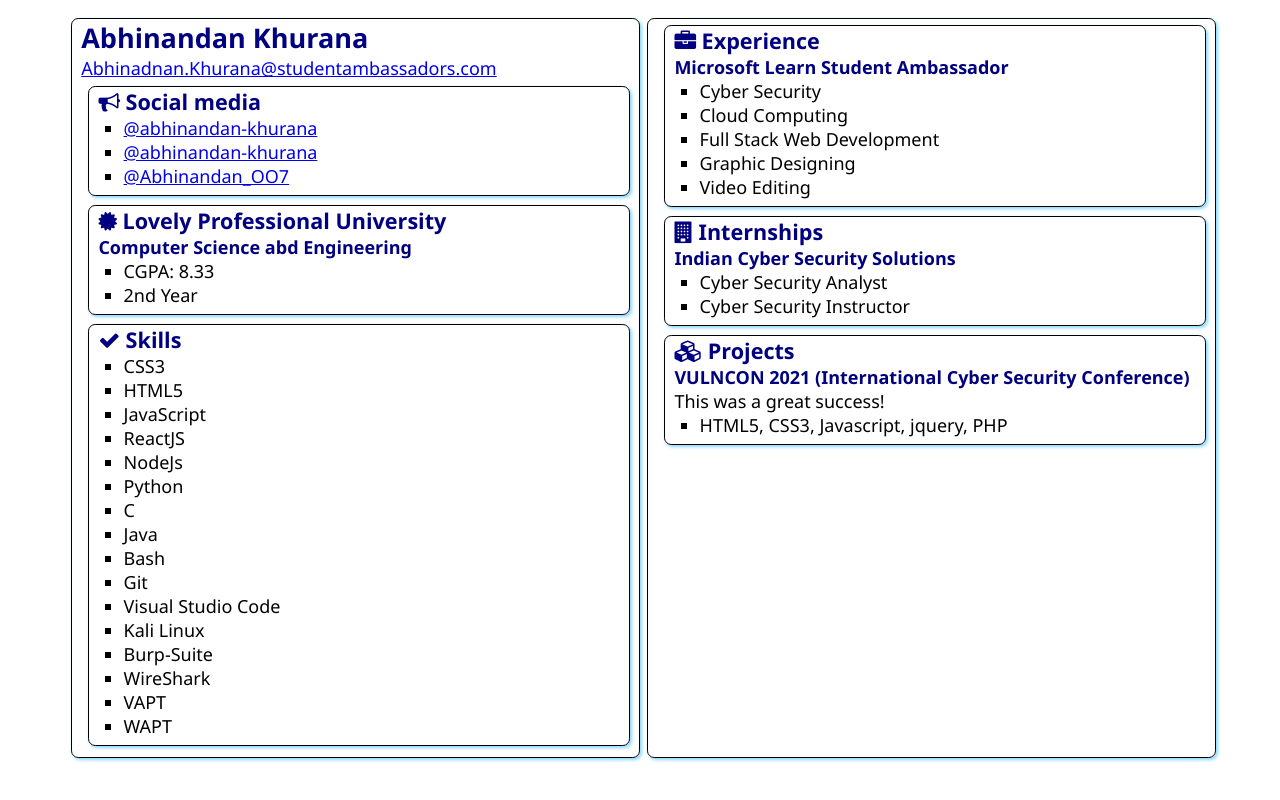
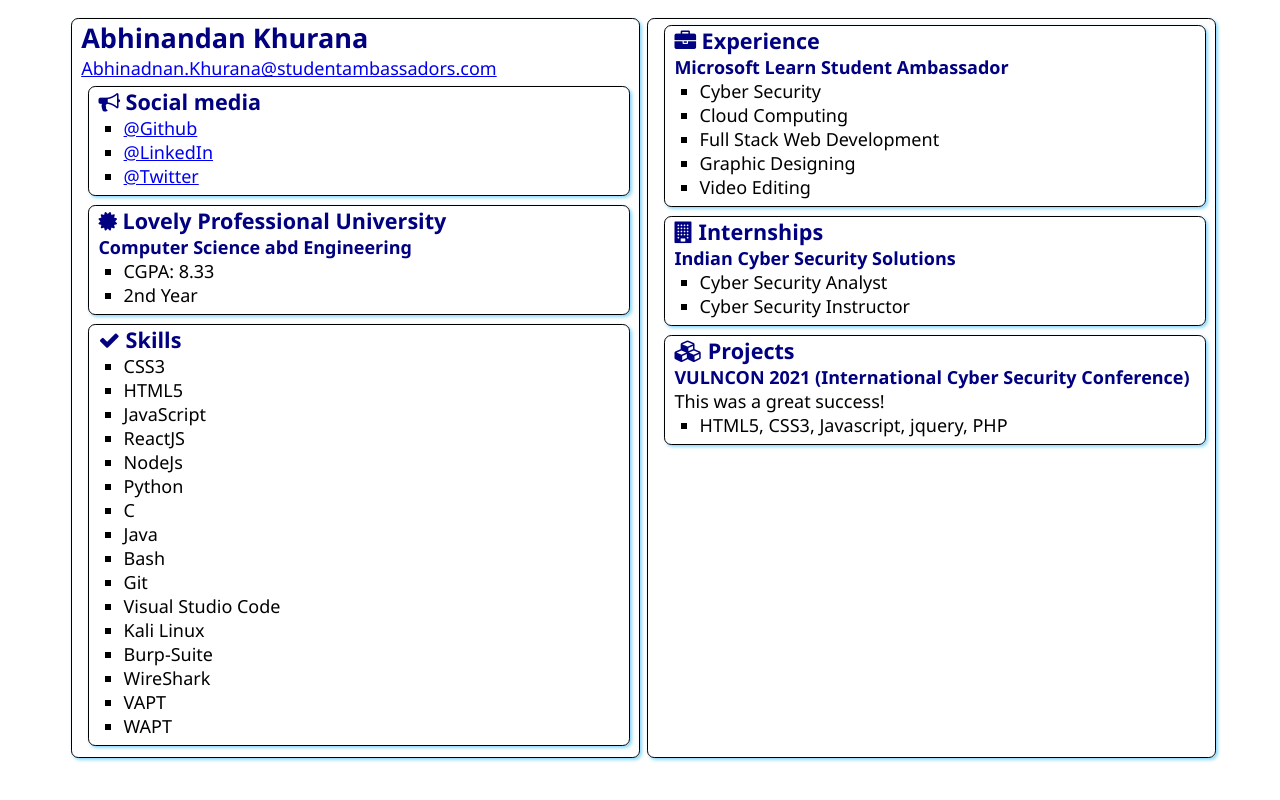
Before and after one commit to Abhinandan-Khurana/SATechnicalOnboarding, a plain HTML site: page src/index.html in a window 1280 px wide. Drawn offline with Linux system fonts and the light colour scheme.

Commit message:
some updates

```diff
--- a/src/index.html
+++ b/src/index.html
@@ -21,9 +21,9 @@
                     Social media
                 </h2>
                 <ul>
-                    <li><a href="https://github.com/<handle>">@abhinandan-khurana</a></li>
-                    <li><a href="https://linkedin.com/in/<handle>">@abhinandan-khurana</a></li>
-                    <li><a href="https://twitter.com/<handle>">@Abhinandan_OO7</a></li>
+                    <li><a href="https://github.com/abhinandan-khurana">@Github</a></li>
+                    <li><a href="https://linkedin.com/in/abhinandan-khurana">@LinkedIn</a></li>
+                    <li><a href="https://twitter.com/Abhinandan_OO7">@Twitter</a></li>
                 </ul>
             </section>
 
```
